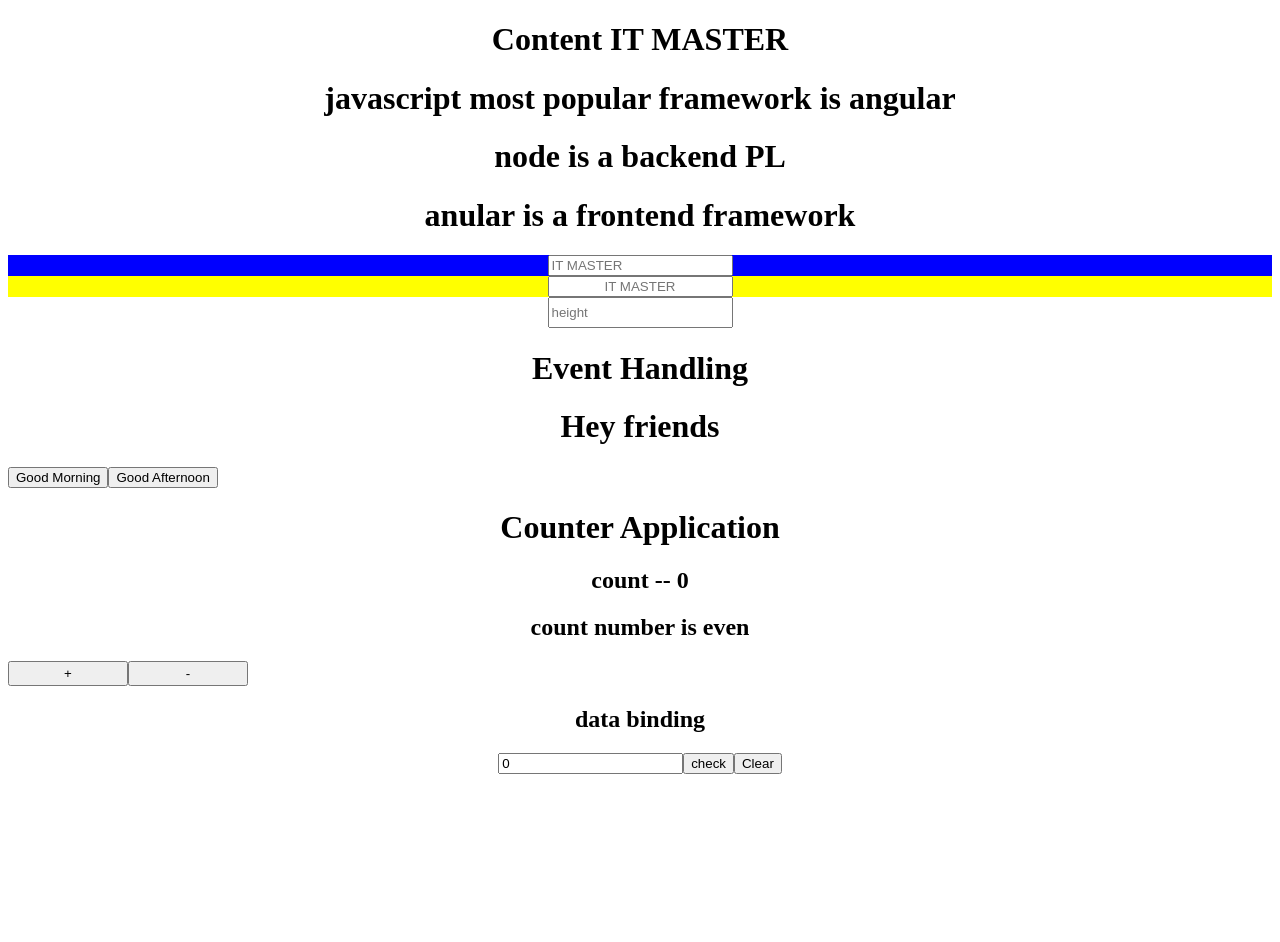
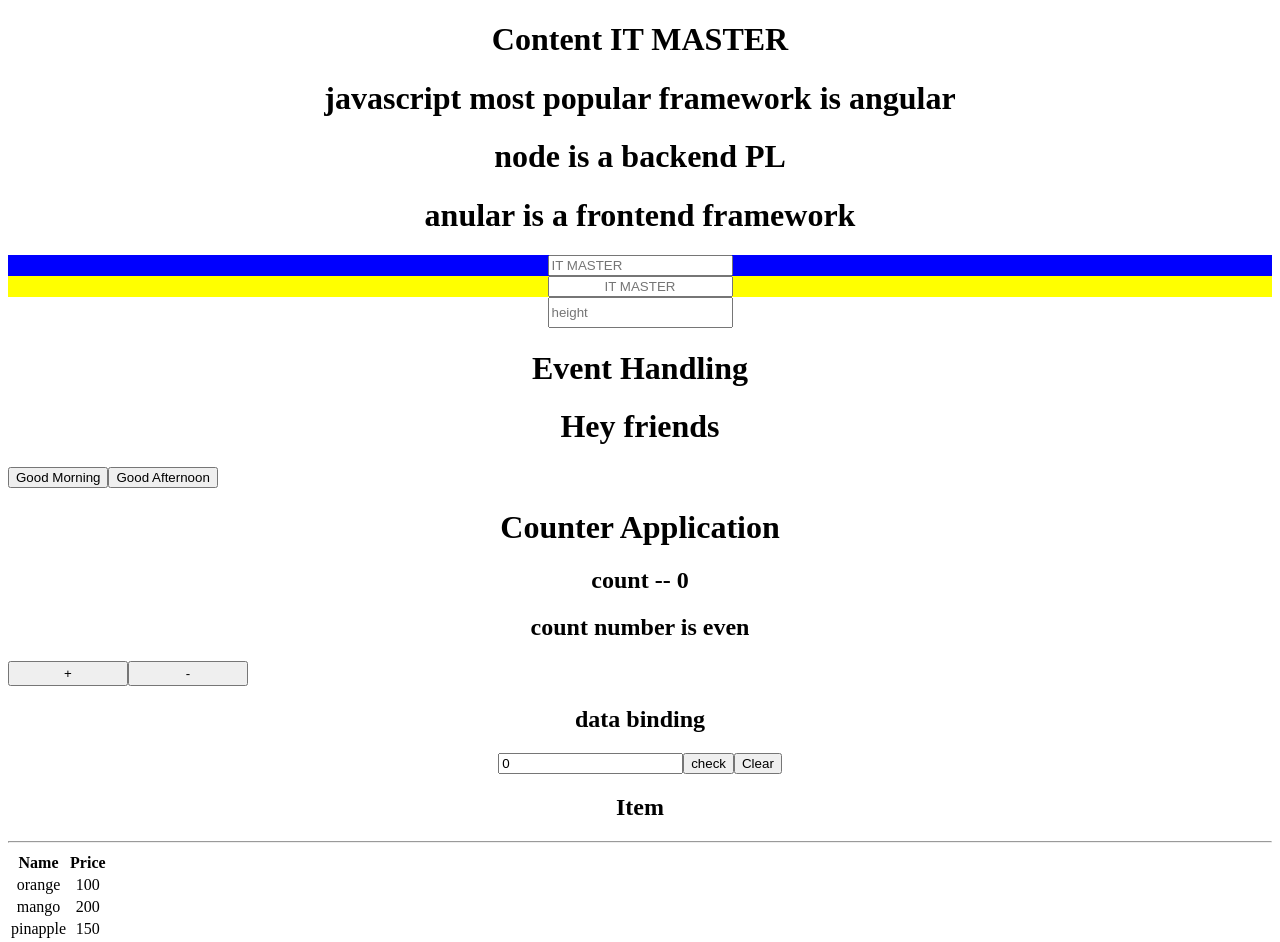
Before and after one commit to vaishnavk2001/Angular, an Angular app: page / in a window 1280 px wide. Shown: the top 942 px of the page. Before the commit the page ends 800 px from the top, so only its background shows below. Built offline with nearby package versions, Linux system fonts and the light colour scheme.

Commit message:
for & if

```diff
--- a/src/app/app.component.html
+++ b/src/app/app.component.html
@@ -35,3 +35,20 @@
 <div style="text-align: center;">
   <h2 [hidden] = 'is_hidden' >{{count1}} --- {{nw_str}}</h2>
 </div>
+
+<!--for if -->
+<h2 style="text-align: center;">Item</h2>
+<hr/>
+<table style="text-align: center;">
+  <thead>
+    <th>Name</th>
+    <th>Price</th>
+  </thead>
+  <tbody *ngFor = "let item of fruit" >
+    <tr *ngIf="item.price<400">
+      <td>{{item.name}}</td>
+      <td>{{item.price}}</td>
+    </tr>
+  </tbody>
+</table>
+<!-- commands used for comparision >,<,>=,<=,==,!= -->
--- a/src/app/app.component.ts
+++ b/src/app/app.component.ts
@@ -66,5 +66,13 @@ export class AppComponent {
       this.Evenodd = 'odd'
     }
   }
+  // for if
+  public fruit = [
+    {'name':"orange","price":100},
+    {'name':"mango","price":200},
+    {'name':"pinapple","price":150},
+    {'name':"watermelon","price":400},
+    {'name':"lemon","price":130}
+  ]
 
 }
```
